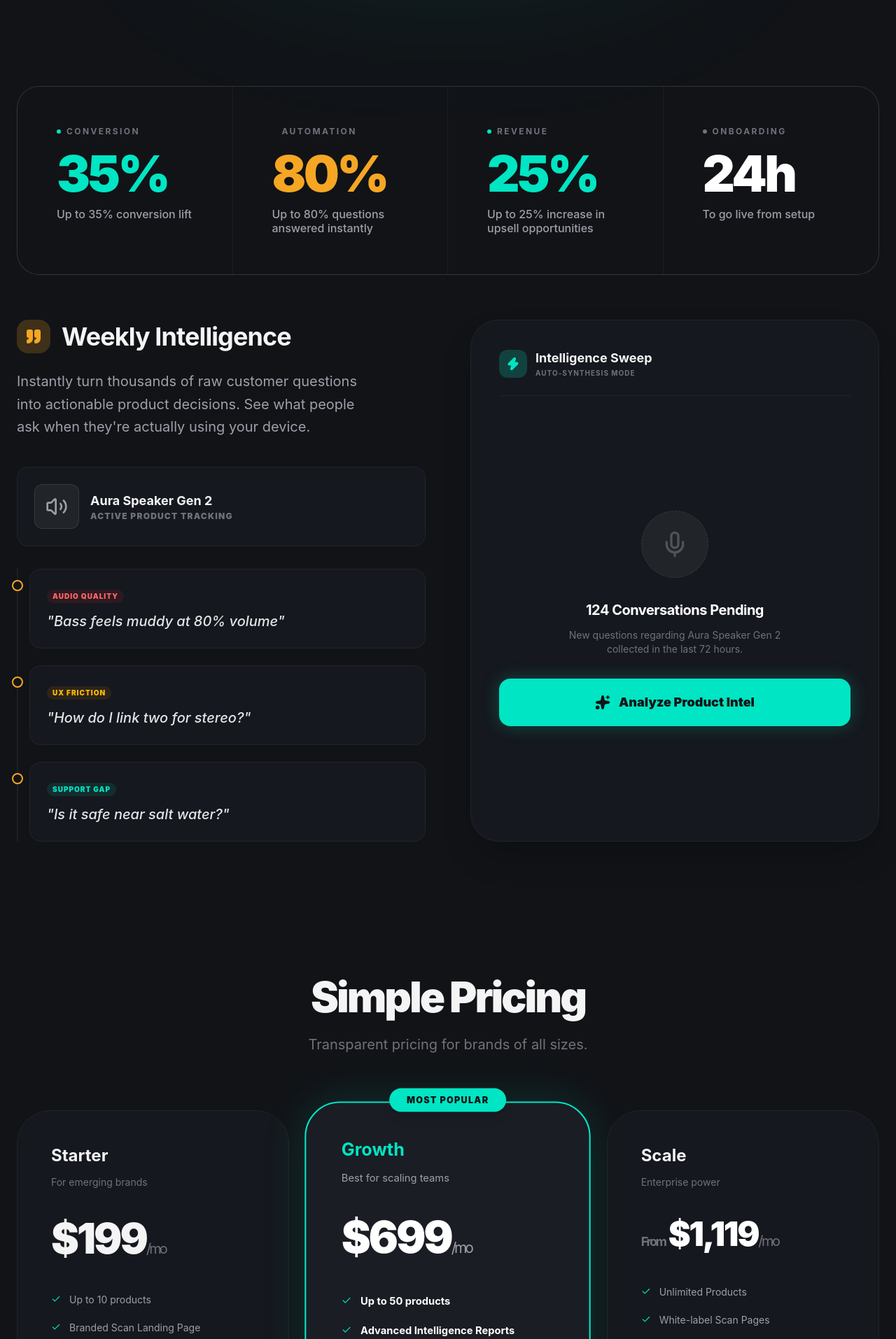
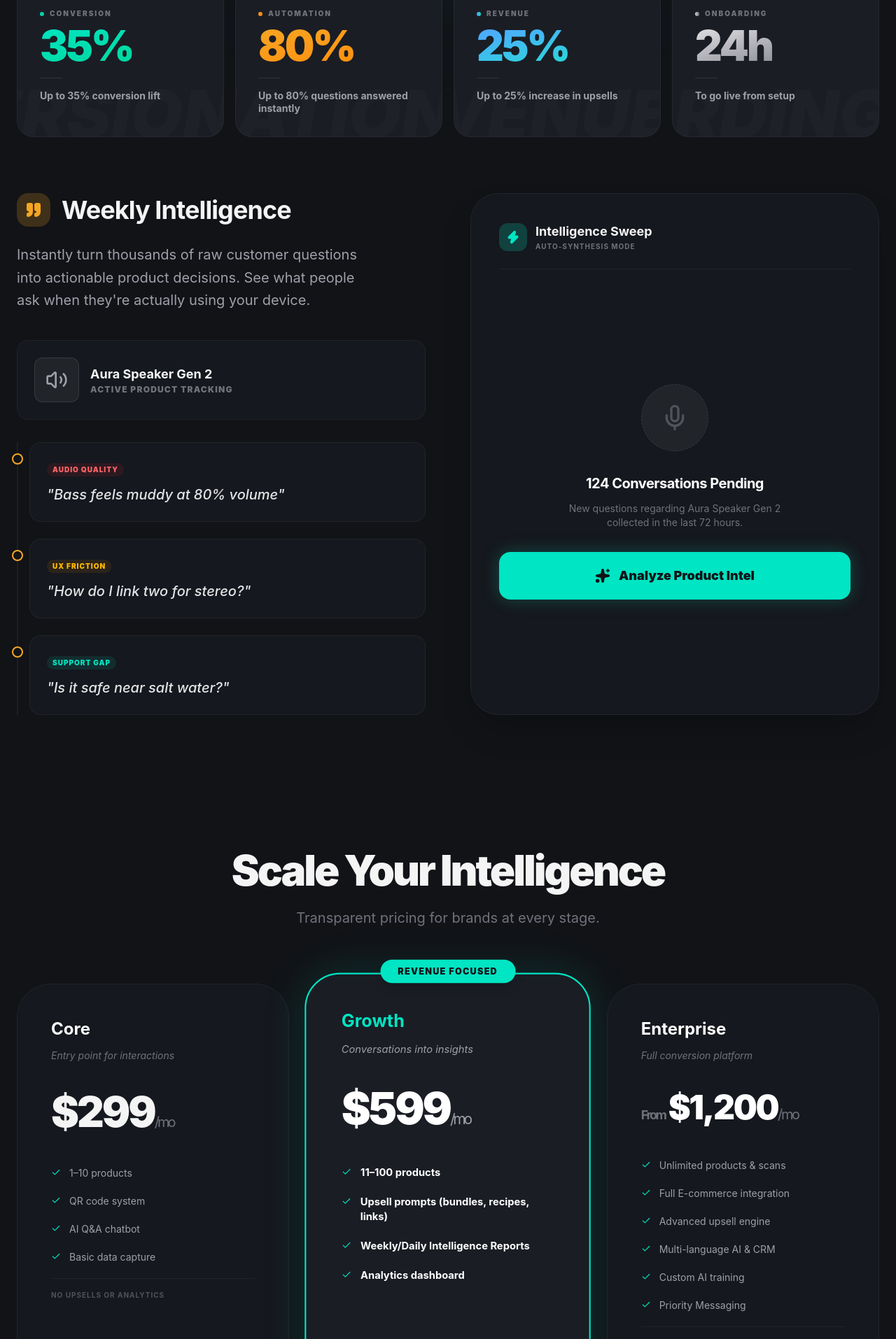
Before and after one commit to kevinlarretche/squ-landing, a React (Vite) app: page / in a window 1280 px wide. Shown: the part 646-2560 px from the top of the page at 70% size. Built offline with nearby package versions, Linux system fonts and the light colour scheme.

Commit message:
fix system instruction

```diff
--- a/src/App.jsx
+++ b/src/App.jsx
@@ -56,6 +56,10 @@ const styles = `
     height: 2px;
     background: linear-gradient(90deg, transparent, #00E5C3, transparent);
     animation: scan-line 2s linear infinite;
+  }
+  .stat-grid-item:hover .stat-bg-text {
+    transform: translateY(-10px);
+    opacity: 0.1;
   }
 `;
 
@@ -146,23 +150,23 @@ export default function App() {
       </nav>
 
       {/* HERO */}
-      <section className="pt-40 pb-16 px-6 relative">
+      <section className="pt-32 pb-8 px-6 relative">
         <div className="absolute top-1/2 left-1/2 -translate-x-1/2 -translate-y-1/2 w-[800px] h-[500px] bg-[#00E5C3]/10 blur-[120px] rounded-full pointer-events-none" />
-        <div className="max-w-7xl mx-auto grid lg:grid-cols-2 gap-16 items-center">
+        <div className="max-w-7xl mx-auto grid lg:grid-cols-2 gap-12 items-center">
           <div className="text-left relative z-10">
             <FadeIn>
-              <div className="inline-flex items-center gap-2 px-3 py-1.5 rounded-full border border-[#00E5C3]/30 bg-[#00E5C3]/5 text-[#00E5C3] text-sm font-medium mb-8">
+              <div className="inline-flex items-center gap-2 px-3 py-1.5 rounded-full border border-[#00E5C3]/30 bg-[#00E5C3]/5 text-[#00E5C3] text-sm font-medium mb-6">
                 <Sparkles size={14} /> Less support. Better products. More sales.
               </div>
             </FadeIn>
             <FadeIn delay={100}>
-              <h1 className="text-5xl md:text-7xl font-extrabold tracking-tight mb-8 leading-[1.1]">
+              <h1 className="text-5xl md:text-7xl font-extrabold tracking-tight mb-6 leading-[1.1]">
                 Ask Any Stupid Question. <br />
                 <span className="text-transparent bg-clip-text bg-gradient-to-r from-[#00E5C3] to-[#F5A623]">Really.</span>
               </h1>
             </FadeIn>
             <FadeIn delay={200}>
-              <p className="text-lg md:text-xl text-zinc-400 max-w-xl leading-relaxed mb-4">
+              <p className="text-lg md:text-xl text-zinc-400 max-w-xl leading-relaxed">
                 Customers scan a QR code, ask anything — and your AI answers instantly, reduces support, drives upsells, and captures what customers really think.
               </p>
             </FadeIn>
@@ -230,28 +234,43 @@ export default function App() {
         </div>
       </section>
 
-      {/* STATS STRIP */}
-      <section className="pt-24 pb-8 px-6 bg-[#111317]">
+      {/* REDESIGNED STATS SECTION */}
+      <section className="py-12 px-6">
         <div className="max-w-7xl mx-auto">
-          <div className="grid grid-cols-1 md:grid-cols-2 lg:grid-cols-4 bg-white/5 rounded-[2rem] overflow-hidden border border-white/10">
+          <div className="grid grid-cols-1 md:grid-cols-4 gap-4">
             {[
-              { val: "35%", lab: "Up to 35% conversion lift", sub: "Conversion", col: "text-[#00E5C3]" },
-              { val: "80%", lab: "Up to 80% questions answered instantly", sub: "Automation", col: "text-[#F5A623]" },
-              { val: "25%", lab: "Up to 25% increase in upsell opportunities", sub: "Revenue", col: "text-[#00E5C3]" },
-              { val: "24h", lab: "To go live from setup", sub: "Onboarding", col: "text-white" }
+              { val: "35%", lab: "Up to 35% conversion lift", sub: "Conversion", col: "from-[#00E5C3] to-emerald-400" },
+              { val: "80%", lab: "Up to 80% questions answered instantly", sub: "Automation", col: "from-[#F5A623] to-orange-400" },
+              { val: "25%", lab: "Up to 25% increase in upsells", sub: "Revenue", col: "from-blue-400 to-[#00E5C3]" },
+              { val: "24h", lab: "To go live from setup", sub: "Onboarding", col: "from-zinc-200 to-zinc-500" }
             ].map((stat, i) => (
-              <div key={i} className="bg-[#111317] p-10 md:p-14 hover:bg-white/[0.02] transition-colors group border-b lg:border-b-0 lg:border-r border-white/5 last:border-0">
-                <div className="text-xs font-bold uppercase tracking-[0.2em] text-zinc-500 mb-4 flex items-center gap-2">
-                  <span className={`w-1.5 h-1.5 rounded-full ${stat.col.split(' ')[0] === 'text-white' ? 'bg-zinc-500' : stat.col.replace('text-', 'bg-')}`}></span>
+              <FadeIn key={i} delay={i * 100} className="stat-grid-item group">
+                <div className="relative h-full bg-[#1A1D24] border border-white/5 rounded-3xl p-8 overflow-hidden transition-all duration-500 hover:bg-[#23272f] hover:border-white/10 hover:-translate-y-1">
+                  {/* Decorative background text */}
+                  <span className="stat-bg-text absolute -bottom-4 -right-4 text-8xl font-black text-white/[0.02] transition-all duration-700 pointer-events-none uppercase italic">
                     {stat.sub}
+                  </span>
+
+                  <div className="relative z-10">
+                    <div className="flex items-center gap-2 mb-2">
+                      <div className={`w-1.5 h-1.5 rounded-full bg-gradient-to-r ${stat.col} animate-pulse`} />
+                      <span className="text-[10px] font-black uppercase tracking-[0.2em] text-zinc-500">
+                        {stat.sub}
+                      </span>
                     </div>
-                <div className={`text-6xl md:text-7xl font-black mb-3 ${stat.col} group-hover:scale-105 transition-transform origin-left duration-500 tracking-tighter`}>
+
+                    <div className={`text-6xl font-black mb-4 tracking-tighter bg-gradient-to-br ${stat.col} bg-clip-text text-transparent group-hover:scale-110 transition-transform duration-500 origin-left`}>
                       {stat.val}
                     </div>
-                <div className="text-sm md:text-base text-zinc-400 font-medium leading-tight max-w-[200px]">
+
+                    <div className="h-px w-8 bg-white/10 mb-4 group-hover:w-full transition-all duration-700" />
+
+                    <p className="text-sm font-bold text-zinc-400 leading-tight group-hover:text-zinc-200 transition-colors">
                       {stat.lab}
+                    </p>
                   </div>
                 </div>
+              </FadeIn>
             ))}
           </div>
         </div>
@@ -422,17 +441,38 @@ export default function App() {
       <section className="pt-24 pb-12 px-6" id="pricing">
         <div className="max-w-7xl mx-auto">
           <FadeIn className="text-center mb-20">
-            <h2 className="text-5xl md:text-6xl font-black mb-6 tracking-tighter">Simple Pricing</h2>
-            <p className="text-xl text-zinc-500">Transparent pricing for brands of all sizes.</p>
+            <h2 className="text-5xl md:text-6xl font-black mb-6 tracking-tighter">Scale Your Intelligence</h2>
+            <p className="text-xl text-zinc-500">Transparent pricing for brands at every stage.</p>
           </FadeIn>
           <div className="grid md:grid-cols-3 gap-8 items-stretch">
+            {/* CORE PLAN */}
             <FadeIn delay={100} className="h-full">
               <div className="glass-card p-12 rounded-[3rem] border border-white/5 flex flex-col h-full hover:border-white/10 transition-all">
-                <h3 className="text-2xl font-bold mb-3">Starter</h3>
-                <p className="text-zinc-500 text-sm mb-10">For emerging brands</p>
-                <div className="text-6xl font-black mb-12 tracking-tighter">$199<span className="text-xl text-zinc-500 font-normal">/mo</span></div>
+                <h3 className="text-2xl font-bold mb-3 text-white">Core</h3>
+                <p className="text-zinc-500 text-sm mb-10 italic">Entry point for interactions</p>
+                <div className="text-6xl font-black mb-12 tracking-tighter">$299<span className="text-xl text-zinc-500 font-normal">/mo</span></div>
                 <div className="space-y-5 mb-12 flex-1 text-sm text-zinc-400">
-                  {["Up to 10 products", "Branded Scan Landing Page", "Basic AI Question Engine", "Weekly Email Reports"].map((f, j) => (
+                  {["1–10 products", "QR code system", "AI Q&A chatbot", "Basic data capture"].map((f, j) => (
+                    <div key={j} className="flex items-start gap-3">
+                      <Check size={14} className="text-[#00E5C3] mt-0.5" /> <span>{f}</span>
+                    </div>
+                  ))}
+                  <div className="pt-4 mt-4 border-t border-white/5 text-[10px] text-zinc-600 font-bold uppercase tracking-widest">
+                    No Upsells or Analytics
+                  </div>
+                </div>
+              </div>
+            </FadeIn>
+
+            {/* GROWTH PLAN */}
+            <FadeIn delay={200} className="h-full">
+              <div className="bg-[#1A1D24] p-12 rounded-[3rem] border-2 border-[#00E5C3] flex flex-col h-full relative shadow-[0_0_60px_rgba(0,229,195,0.15)] scale-105 z-10">
+                <div className="absolute -top-5 left-1/2 -translate-x-1/2 bg-[#00E5C3] text-[#111317] px-6 py-2 rounded-full text-xs font-black uppercase tracking-widest shadow-lg">Revenue Focused</div>
+                <h3 className="text-2xl font-bold mb-3 text-[#00E5C3]">Growth</h3>
+                <p className="text-zinc-400 text-sm mb-10 italic">Conversations into insights</p>
+                <div className="text-6xl font-black mb-12 tracking-tighter text-white">$599<span className="text-xl text-zinc-400 font-normal">/mo</span></div>
+                <div className="space-y-5 mb-12 flex-1 text-sm text-white font-bold">
+                  {["11–100 products", "Upsell prompts (bundles, recipes, links)", "Weekly/Daily Intelligence Reports", "Analytics dashboard"].map((f, j) => (
                     <div key={j} className="flex items-start gap-3">
                       <Check size={14} className="text-[#00E5C3] mt-0.5" /> <span>{f}</span>
                     </div>
@@ -440,34 +480,31 @@ export default function App() {
                 </div>
               </div>
             </FadeIn>
-            <FadeIn delay={200} className="h-full">
-              <div className="bg-[#1A1D24] p-12 rounded-[3rem] border-2 border-[#00E5C3] flex flex-col h-full relative shadow-[0_0_60px_rgba(0,229,195,0.15)] scale-105 z-10">
-                <div className="absolute -top-5 left-1/2 -translate-x-1/2 bg-[#00E5C3] text-[#111317] px-6 py-2 rounded-full text-xs font-black uppercase tracking-widest shadow-lg">Most Popular</div>
-                <h3 className="text-2xl font-bold mb-3 text-[#00E5C3]">Growth</h3>
-                <p className="text-zinc-400 text-sm mb-10">Best for scaling teams</p>
-                <div className="text-6xl font-black mb-12 tracking-tighter text-white">$699<span className="text-xl text-zinc-400 font-normal">/mo</span></div>
-                <div className="space-y-5 mb-12 flex-1 text-sm text-white font-bold">
-                  {["Up to 50 products", "Advanced Intelligence Reports", "Real-time Revenue Attribution", "Custom AI Upsell Logic"].map((f, j) => (
+
+            {/* ENTERPRISE PLAN */}
+            <FadeIn delay={300} className="h-full">
+              <div className="glass-card p-12 rounded-[3rem] border border-white/5 flex flex-col h-full hover:border-white/10 transition-all">
+                <h3 className="text-2xl font-bold mb-3 text-white">Enterprise</h3>
+                <p className="text-zinc-500 text-sm mb-10 italic">Full conversion platform</p>
+                <div className="text-5xl font-black mb-12 tracking-tighter text-white">
+                  <span className="text-lg font-bold text-zinc-500 mr-1">From</span>$1,200<span className="text-xl text-zinc-500 font-normal">/mo</span>
+                </div>
+                <div className="space-y-5 mb-12 flex-1 text-sm text-zinc-400">
+                  {[
+                    "Unlimited products & scans",
+                    "Full E-commerce integration",
+                    "Advanced upsell engine",
+                    "Multi-language AI & CRM",
+                    "Custom AI training",
+                    "Priority Messaging"
+                  ].map((f, j) => (
                     <div key={j} className="flex items-start gap-3">
                       <Check size={14} className="text-[#00E5C3] mt-0.5" /> <span>{f}</span>
                     </div>
                   ))}
+                  <div className="pt-4 mt-4 border-t border-white/5 text-[10px] text-[#F5A623] font-bold uppercase tracking-widest">
+                    +% Revenue Share Applies
                   </div>
-              </div>
-            </FadeIn>
-            <FadeIn delay={300} className="h-full">
-              <div className="glass-card p-12 rounded-[3rem] border border-white/5 flex flex-col h-full hover:border-white/10 transition-all">
-                <h3 className="text-2xl font-bold mb-3">Scale</h3>
-                <p className="text-zinc-500 text-sm mb-10">Enterprise power</p>
-                <div className="text-5xl font-black mb-12 tracking-tighter text-white">
-                  <span className="text-lg font-bold text-zinc-500 mr-1">From</span>$1,119<span className="text-xl text-zinc-500 font-normal">/mo</span>
-                </div>
-                <div className="space-y-5 mb-12 flex-1 text-sm text-zinc-400">
-                  {["Unlimited Products", "White-label Scan Pages", "Multi-Brand Dashboard", "API & Webhook Access"].map((f, j) => (
-                    <div key={j} className="flex items-start gap-3">
-                      <Check size={14} className="text-[#00E5C3] mt-0.5" /> <span>{f}</span>
-                    </div>
-                  ))}
                 </div>
               </div>
             </FadeIn>
@@ -477,7 +514,6 @@ export default function App() {
 
       {/* PREMIUM CONTACT SECTION */}
       <section className="py-24 px-6 relative overflow-hidden" id="contact">
-        {/* Decorative background glow */}
         <div className="absolute top-1/2 left-1/2 -translate-x-1/2 -translate-y-1/2 w-[600px] h-[600px] bg-[#00E5C3]/5 blur-[100px] rounded-full pointer-events-none" />
 
         <div className="max-w-6xl mx-auto relative z-10">
@@ -485,7 +521,6 @@ export default function App() {
             <div className="glass-card rounded-[3rem] p-10 md:p-16 border border-white/10">
               <div className="grid lg:grid-cols-2 gap-16 items-center">
 
-                {/* Left Column: Copy */}
                 <div>
                   <div className="inline-flex items-center gap-2 px-3 py-1.5 rounded-full border border-[#F5A623]/30 bg-[#F5A623]/10 text-[#F5A623] text-xs font-bold uppercase tracking-widest mb-6">
                     <Zap size={14} fill="currentColor" /> Invite-Only Access
@@ -498,14 +533,11 @@ export default function App() {
                   </p>
                 </div>
 
-                {/* Right Column: Digital Business Card */}
                 <div className="relative group">
-                  {/* Animated border glow effect */}
                   <div className="absolute -inset-1 bg-gradient-to-r from-[#00E5C3] to-[#F5A623] rounded-[2.5rem] blur opacity-20 group-hover:opacity-40 transition duration-1000 group-hover:duration-200" />
 
                   <div className="relative bg-[#1A1D24] border border-white/10 rounded-[2rem] p-8 md:p-10 shadow-2xl overflow-hidden">
                     <div className="flex items-center gap-5 mb-10">
-                      {/* Avatar Placeholder */}
                       <div className="w-16 h-16 rounded-full bg-gradient-to-br from-[#00E5C3] to-blue-600 p-[2px]">
                         <div className="w-full h-full bg-[#111317] rounded-full flex items-center justify-center">
                           <span className="text-2xl font-black text-white tracking-tighter">KL</span>
@@ -518,7 +550,6 @@ export default function App() {
                     </div>
 
                     <div className="space-y-4">
-                      {/* Email Button */}
                       <a href="mailto:kevin.larretche@gmail.com" className="flex items-center justify-between bg-white/5 hover:bg-white/10 border border-white/5 hover:border-[#00E5C3]/30 p-4 rounded-xl transition-all group/btn">
                         <div className="flex items-center gap-4">
                           <div className="w-10 h-10 rounded-lg bg-[#111317] flex items-center justify-center group-hover/btn:scale-110 transition-transform">
@@ -532,7 +563,6 @@ export default function App() {
                         <ArrowRight size={16} className="text-zinc-600 group-hover/btn:text-[#00E5C3] group-hover/btn:translate-x-1 transition-all" />
                       </a>
 
-                      {/* Phone Button */}
                       <a href="tel:+85270737141" className="flex items-center justify-between bg-white/5 hover:bg-white/10 border border-white/5 hover:border-[#F5A623]/30 p-4 rounded-xl transition-all group/btn">
                         <div className="flex items-center gap-4">
                           <div className="w-10 h-10 rounded-lg bg-[#111317] flex items-center justify-center group-hover/btn:scale-110 transition-transform">
@@ -546,17 +576,14 @@ export default function App() {
                         <ArrowRight size={16} className="text-zinc-600 group-hover/btn:text-[#F5A623] group-hover/btn:translate-x-1 transition-all" />
                       </a>
                     </div>
-
                   </div>
                 </div>
-
               </div>
             </div>
           </FadeIn>
         </div>
       </section>
 
-      {/* FOOTER */}
       <footer className="border-t border-white/5 py-12 px-6">
         <div className="max-w-7xl mx-auto flex flex-col md:flex-row justify-between items-center gap-8">
           <div className="flex items-center gap-2">
```
Lines whose indentation alone changed are shown as unchanged.
